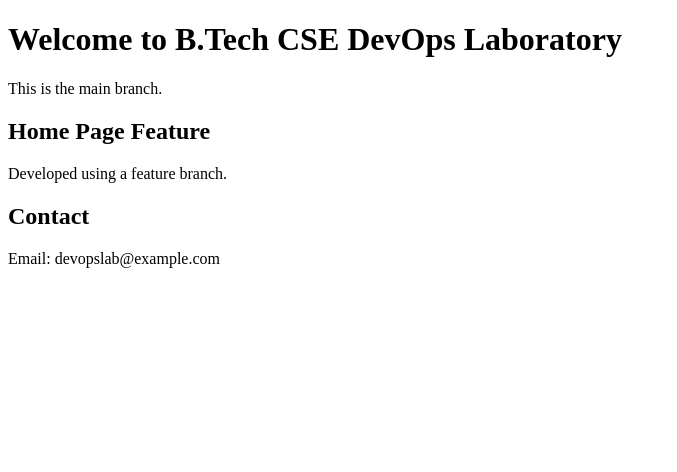
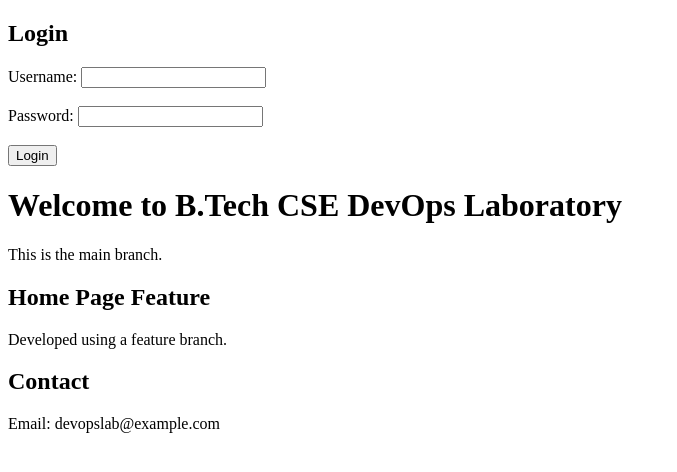
Before and after one commit to Manikanth-789/DevOps-Git-Lab, a plain HTML site: page index.html in a window 1280 px wide. Shown: the whole page, without its empty margins (0-677 px from the left). Drawn offline with Linux system fonts and the light colour scheme.

Commit message:
Add login feature

```diff
--- a/index.html
+++ b/index.html
@@ -3,6 +3,14 @@
 <head>
 <title>DevOps Lab</title>
 </head>
+<h2>Login</h2>
+<form>
+<label>Username:</label>
+<input type="text" name="username"><br><br>
+<label>Password:</label>
+<input type="password" name="password"><br><br>
+<button type="submit">Login</button>
+</form>
 <body>
 <h1>Welcome to B.Tech CSE DevOps Laboratory</h1>
 <p>This is the main branch.</p>
```
